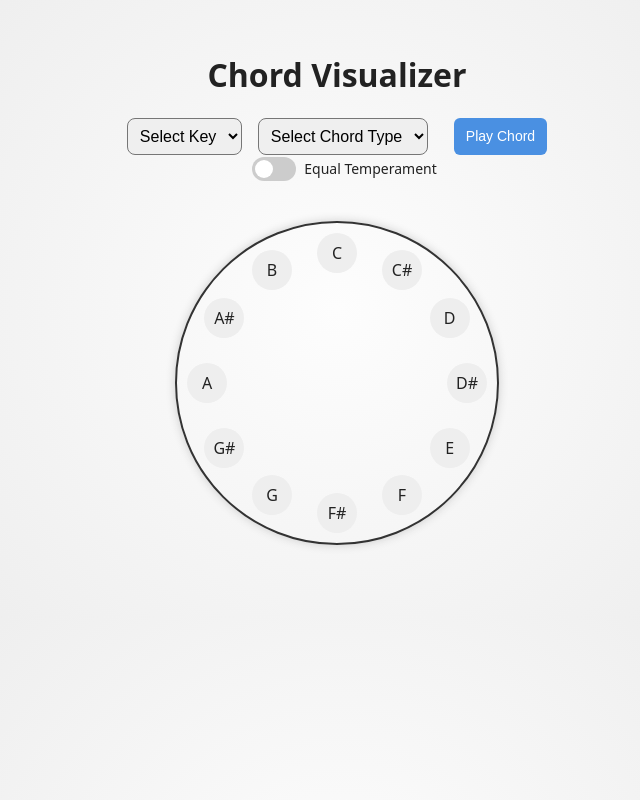
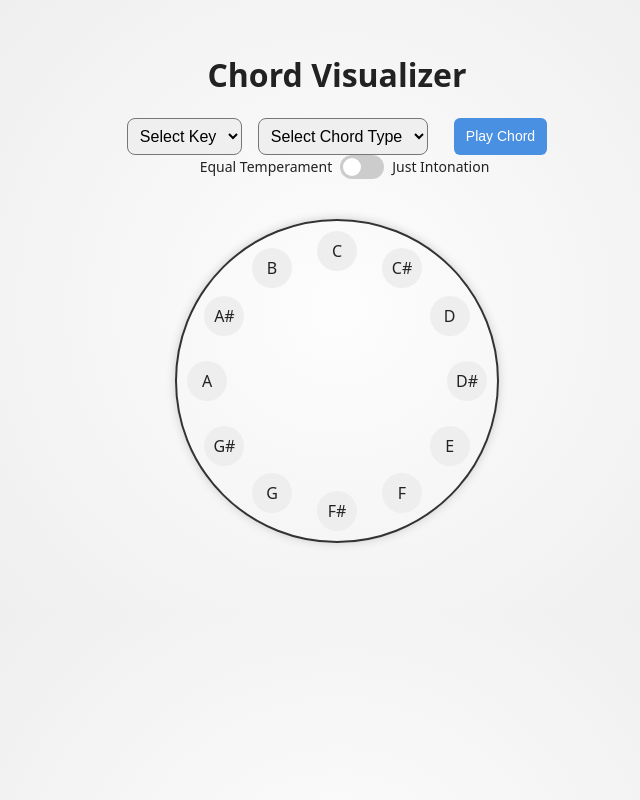
Before and after one commit to chordprog/chordprog.github.io, a plain HTML site: page index.html in a window 1280 px wide. Shown: the whole page, without its empty margins (303-943 px from the left). Drawn offline with Linux system fonts and the light colour scheme.

Commit message:
Update index.html

```diff
--- a/index.html
+++ b/index.html
@@ -19,12 +19,14 @@
     <button id="play-btn">Play Chord</button>
   </div>
   <div id="tuning-toggle">
+    <span>Equal Temperament</span>
     <label class="switch">
       <input type="checkbox" id="tuning-mode">
       <span class="slider"></span>
     </label>
-    <span id="tuning-label">Equal Temperament</span>
+    <span>Just Intonation</span>
   </div>
+
 
 
   <div id="note-circle"></div>
```
